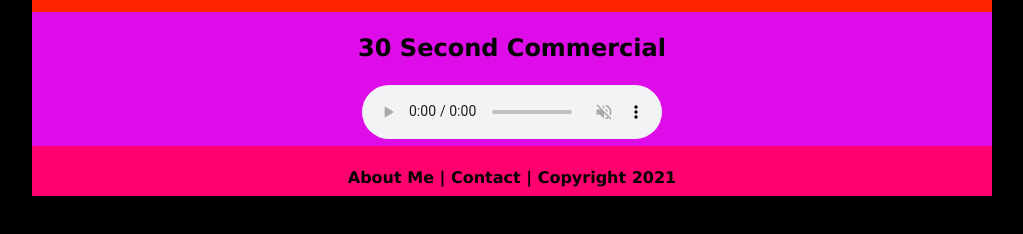
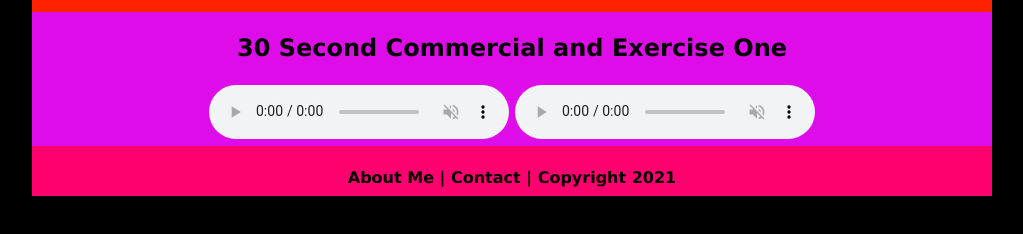
Before and after one commit to Flipperskate199/b3digitalmediaportfolio2023, a plain HTML site: page audio/index.html in a window 1280 px wide. Shown: the part 128-362 px from the top of the page, without its empty margins (128-1151 px from the left). Drawn offline with Linux system fonts and the light colour scheme.

Commit message:
Update index.html

```diff
--- a/audio/index.html
+++ b/audio/index.html
@@ -16,12 +16,16 @@
     <h3> <a href="../index.html">Home</a> | <a href="../raster/index.html">Photoshop</a> | <a href="../vector/index.html">Illustrator</a> | <a href="index.html">Audio</a> | <a href="../animation/index.html">Animation</a> | <a href="../video/index.html">Video</a></h3>
   </div>
   <div class="content">
-	  <h2> 30 Second Commercial </h2>
+	  <h2> 30 Second Commercial and Exercise One </h2>
 	  <audio controls autoplay muted>
 		  <source src="mycommercial.ogg" type="audio/ogg">
 		  <source src="mycommercial.mp3" type="audio/mpeg">
 	  </audio>
 
+	  <audio controls autoplay muted>
+		  <source src="exerciseone.ogg" type="audio/ogg">
+		  <source src="exerciseone.mp3" type="audio/mpeg">
+	  </audio>
 
 	</div>
   <div class="footer">
```
